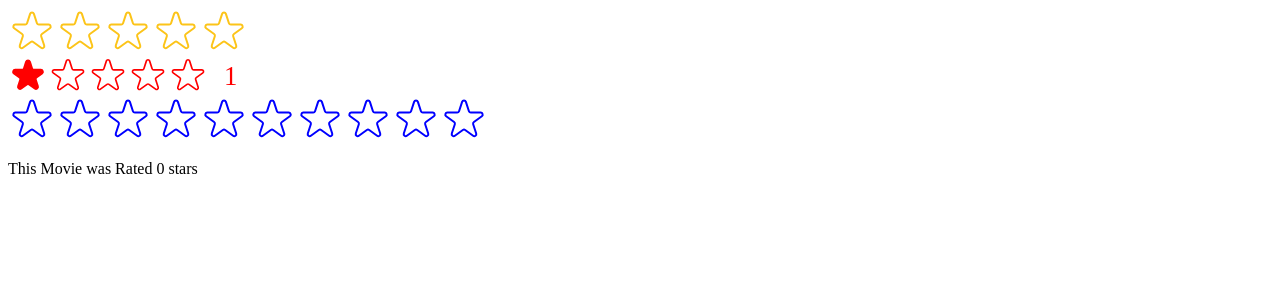
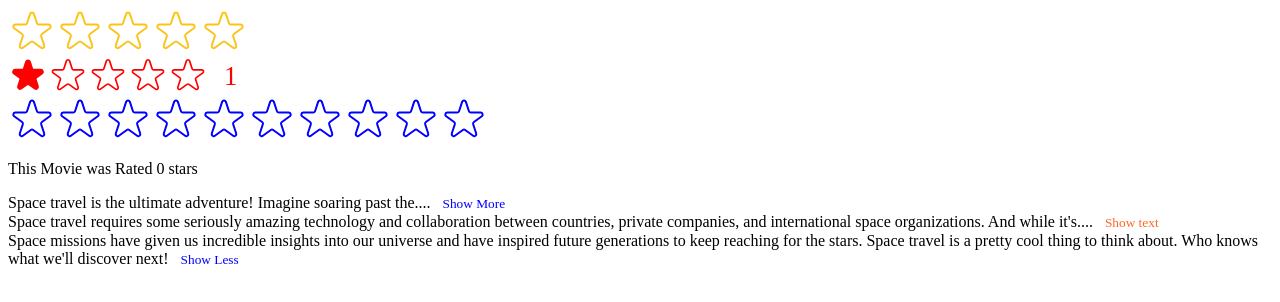
Before and after one commit to burhanudinrabbani666/react-use-popcorn, a React app: page / in a window 1280 px wide. Shown: the top 302 px of the page. Built offline with nearby package versions, Linux system fonts and the light colour scheme; the HTML template or start-up script is replaced by a standard one.

Commit message:
feat: challenge1

```diff
--- a/package.json
+++ b/package.json
@@ -10,6 +10,7 @@
     "preview": "vite preview"
   },
   "dependencies": {
+    "prop-types": "^15.8.1",
     "react": "^19.2.0",
     "react-dom": "^19.2.0"
   },
--- /dev/null
+++ b/src/challenge1.jsx
@@ -0,0 +1,69 @@
+import { useState } from "react";
+
+export default function Challenge() {
+  return (
+    <div>
+      <TextExpander>
+        Space travel is the ultimate adventure! Imagine soaring past the stars
+        and exploring new worlds. It's the stuff of dreams and science fiction,
+        but believe it or not, space travel is a real thing. Humans and robots
+        are constantly venturing out into the cosmos to uncover its secrets and
+        push the boundaries of what's possible.
+      </TextExpander>
+
+      <TextExpander
+        collapsedNumWords={20}
+        expandButtonText="Show text"
+        collapseButtonText="Collapse text"
+        buttonColor="#ff6622"
+      >
+        Space travel requires some seriously amazing technology and
+        collaboration between countries, private companies, and international
+        space organizations. And while it's not always easy (or cheap), the
+        results are out of this world. Think about the first time humans stepped
+        foot on the moon or when rovers were sent to roam around on Mars.
+      </TextExpander>
+
+      <TextExpander expanded={true} className="box">
+        Space missions have given us incredible insights into our universe and
+        have inspired future generations to keep reaching for the stars. Space
+        travel is a pretty cool thing to think about. Who knows what we'll
+        discover next!
+      </TextExpander>
+    </div>
+  );
+}
+
+function TextExpander({
+  collapsedNumWords = 10,
+  expandButtonText = "Show More",
+  collapseButtonText = "Show Less",
+  buttonColor = "blue",
+  expanded,
+  className,
+  children,
+}) {
+  const [isExpended, setIsExpended] = useState(expanded);
+
+  const displayText = isExpended
+    ? children
+    : children.split(" ").slice(0, collapsedNumWords).join(" ") + `....`;
+
+  const buttonStyle = {
+    background: "none",
+    border: "none",
+    fontFamily: "inherit",
+    cursor: "pointer",
+    marginLeft: "6px",
+    color: buttonColor,
+  };
+
+  return (
+    <div className={className}>
+      <span>{displayText}</span>
+      <button onClick={() => setIsExpended(!isExpended)} style={buttonStyle}>
+        {isExpended ? collapseButtonText : expandButtonText}
+      </button>
+    </div>
+  );
+}
--- a/src/index.css
+++ b/src/index.css
@@ -339,6 +339,15 @@
   justify-content: center;
 }
 
+/*  Challenge 1*/
+
+.box {
+  padding: 10px;
+  border: 1px solid #ccc;
+  border-radius: 7px;
+  background-color: #f7f7f7;
+}
+
 /*
 SPACING SYSTEM (px)
 2 / 4 / 8 / 12 / 16 / 24 / 32 / 40 / 48 / 64 / 80 / 96 / 128
--- a/src/main.jsx
+++ b/src/main.jsx
@@ -1,8 +1,9 @@
 import { StrictMode, useState } from "react";
 import { createRoot } from "react-dom/client";
-// import './index.css'
-// import App from './App.jsx'
+// import "./index.css";
+// import App from "./App.jsx";
 import StarRating from "./star-rating";
+import Challenge from "./challenge1";
 
 export function Test() {
   const [movieRating, setMovieRating] = useState(0);
@@ -19,7 +20,7 @@
   <StrictMode>
     {/* <App /> */}
     <StarRating
-      maxRating={5}
+      maxRating={"5"}
       messages={["Terriable", "Bad", "Okay", "Good", "Amazing"]}
     />
     <StarRating
@@ -30,5 +31,7 @@
       defaultRating={1}
     />
     <Test />
+
+    <Challenge />
   </StrictMode>
 );
--- a/src/star-rating.jsx
+++ b/src/star-rating.jsx
@@ -1,4 +1,5 @@
 import { useState } from "react";
+import PropTypes from "prop-types";
 
 const containerStyle = {
   display: "flex",
```
Also changed, not shown: notes/section-1/14-proptypes.md (+3 -0 lines), 1 other file (tests, documents, lock files or other folders).
